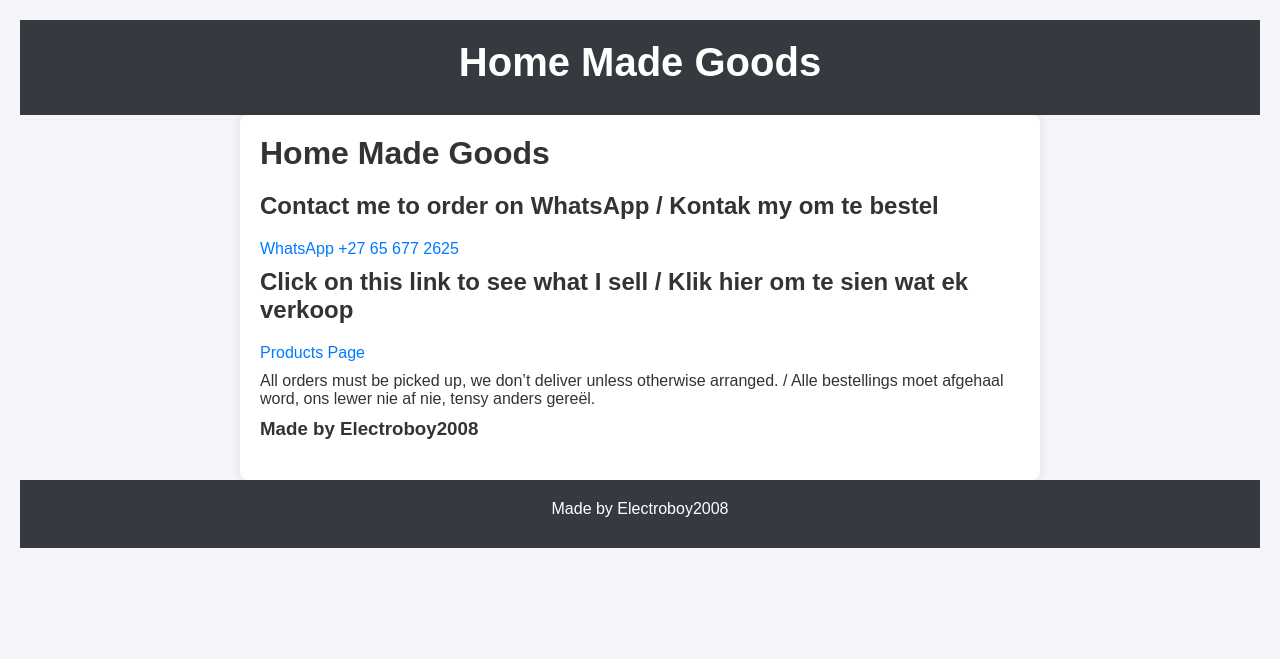
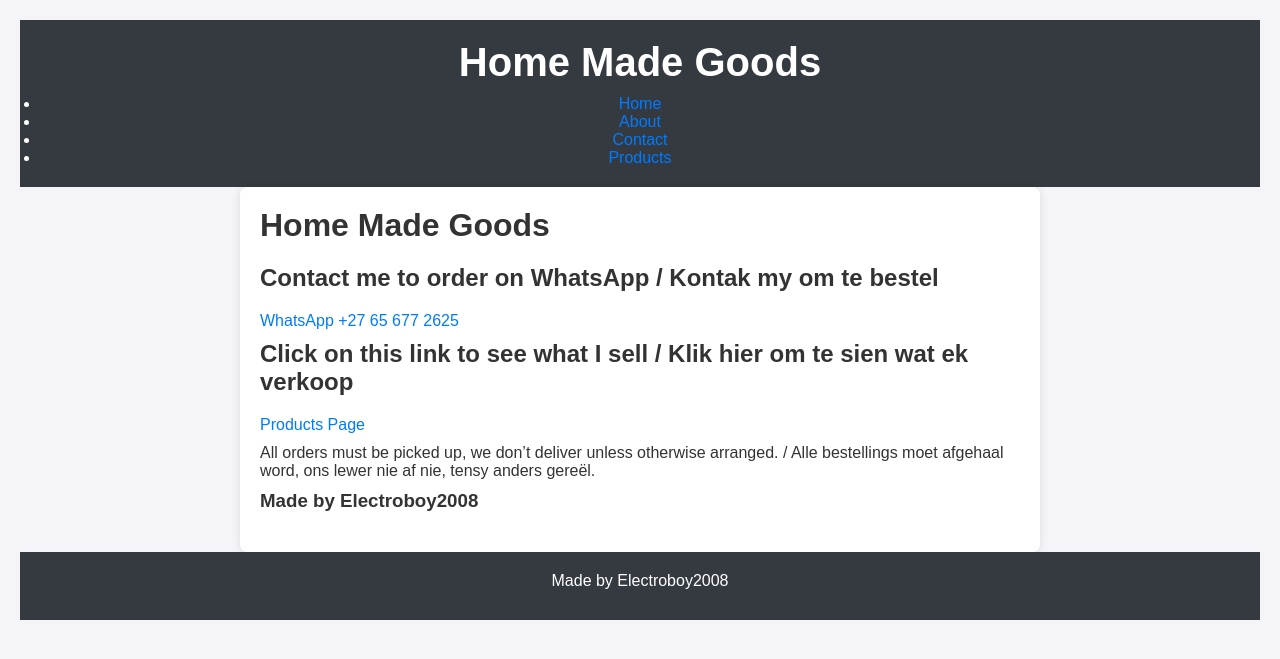
Before and after one commit to ElectroBoy10/TakeWay.Shop, a Jekyll site: the page built from index.md, in a window 1280 px wide. Shown: the top 659 px of the page. Built offline with Jekyll 4.4.1, drawn with Linux system fonts in a browser that asks for light colours.

Commit message:
Update default.html

```diff
--- a/_layouts/default.html
+++ b/_layouts/default.html
@@ -9,6 +9,14 @@
 <body>
   <header>
     <h1>{{ site.title }}</h1>
+    <nav>
+      <ul>
+        <li><a href="/">Home</a></li>
+        <li><a href="/about">About</a></li>
+        <li><a href="/contact">Contact</a></li>
+        <li><a href="/products">Products</a></li>
+      </ul>
+    </nav>
   </header>
   <main>
     {{ content }}
```
